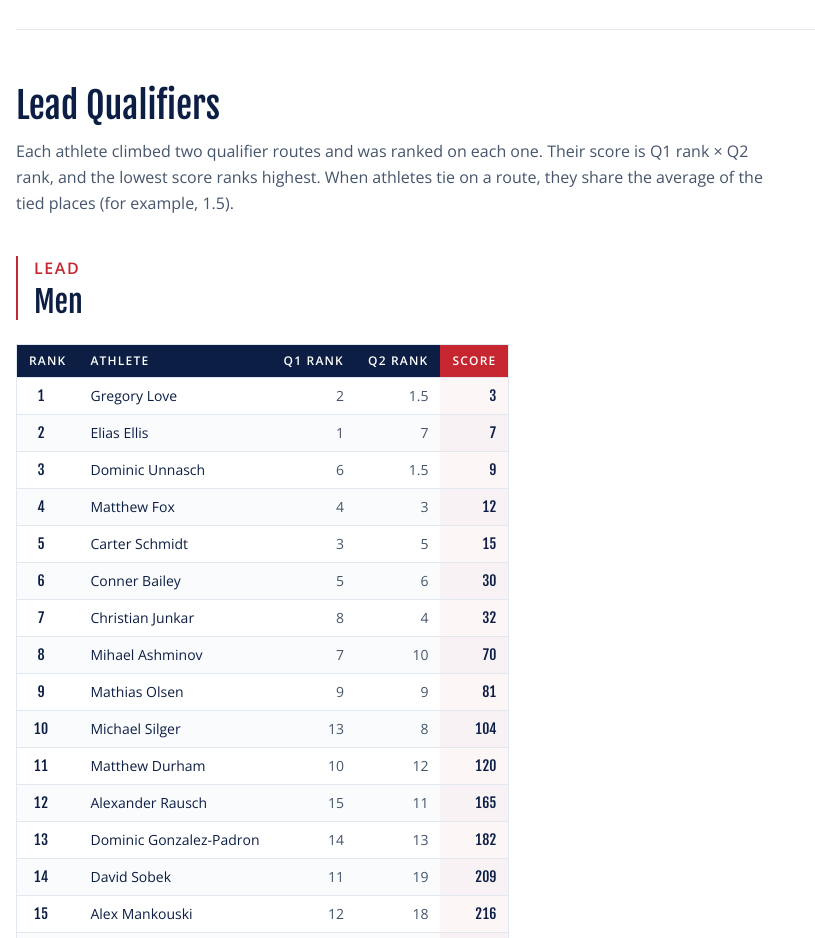
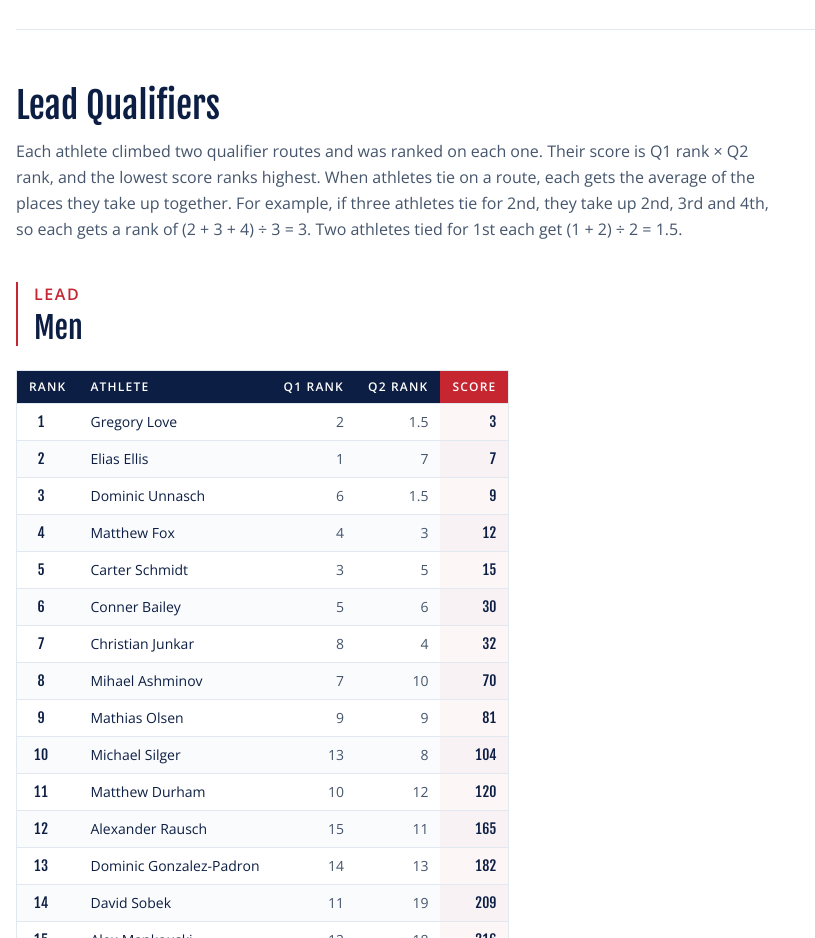
Before and after one commit to domtastic/usaic-web, a Next.js app: page /events/team-tryouts-2026/results in a window 1280 px wide. Shown: the part 860-1798 px from the top of the page, without its empty margins (0-815 px from the left). Built offline with nearby package versions, Linux system fonts and the light colour scheme.

Commit message:
Explain lead tie ranks with a worked example
The old wording did not say which places get averaged, so it now spells
out that tied athletes split the places they take up together, with a
three-way example.

Co-Authored-By: Claude Opus 5.5 <noreply@anthropic.com>

```diff
--- a/src/app/events/team-tryouts-2026/results/page.tsx
+++ b/src/app/events/team-tryouts-2026/results/page.tsx
@@ -341,7 +341,9 @@ export default function ResultsPage() {
             <p className="text-slate-600 leading-relaxed mb-10 max-w-3xl">
               Each athlete climbed two qualifier routes and was ranked on each one. Their score is
               Q1 rank × Q2 rank, and the lowest score ranks highest. When athletes tie on a route,
-              they share the average of the tied places (for example, 1.5).
+              each gets the average of the places they take up together. For example, if three
+              athletes tie for 2nd, they take up 2nd, 3rd and 4th, so each gets a rank of
+              (2 + 3 + 4) ÷ 3 = 3. Two athletes tied for 1st each get (1 + 2) ÷ 2 = 1.5.
             </p>
 
             <CategoryHeading discipline="Lead" title="Men" />
```
